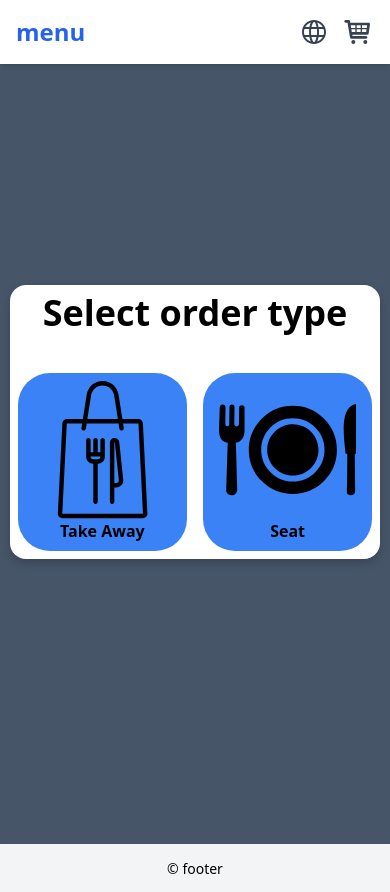
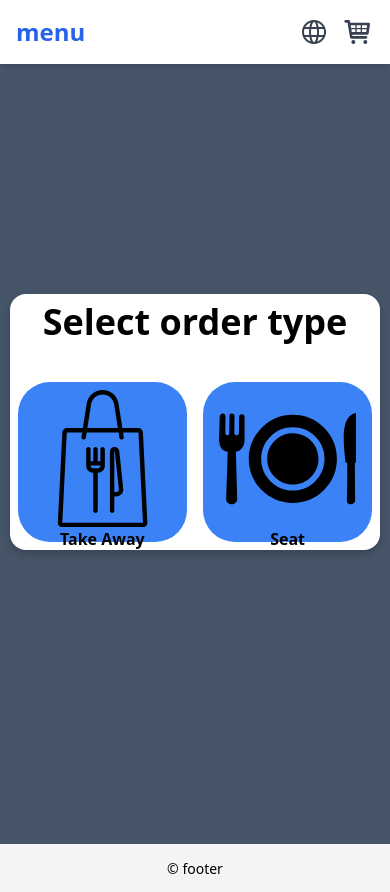
Before and after one commit to leen7awa/res, a React (Vite) app: page / in a window 390 px wide. Built offline with nearby package versions, Linux system fonts and the light colour scheme.

Commit message:
Update button.css

```diff
--- a/src/pages/button.css
+++ b/src/pages/button.css
@@ -47,7 +47,7 @@
     font-size: 1.25rem;
     padding: 0.75rem 1.0rem;
     max-width: 20rem;
-    max-height: 20rem;
+    max-height: 10rem;
   }
 
   .box {
```
